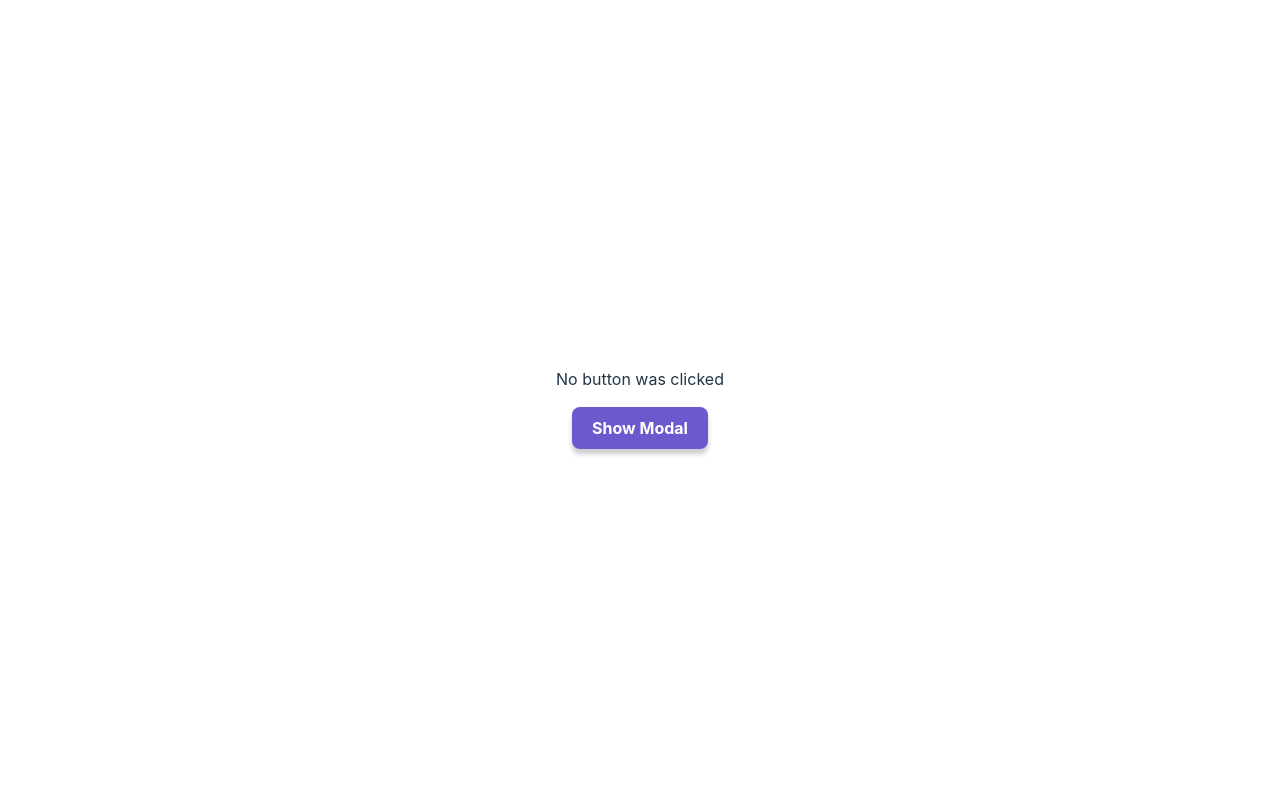
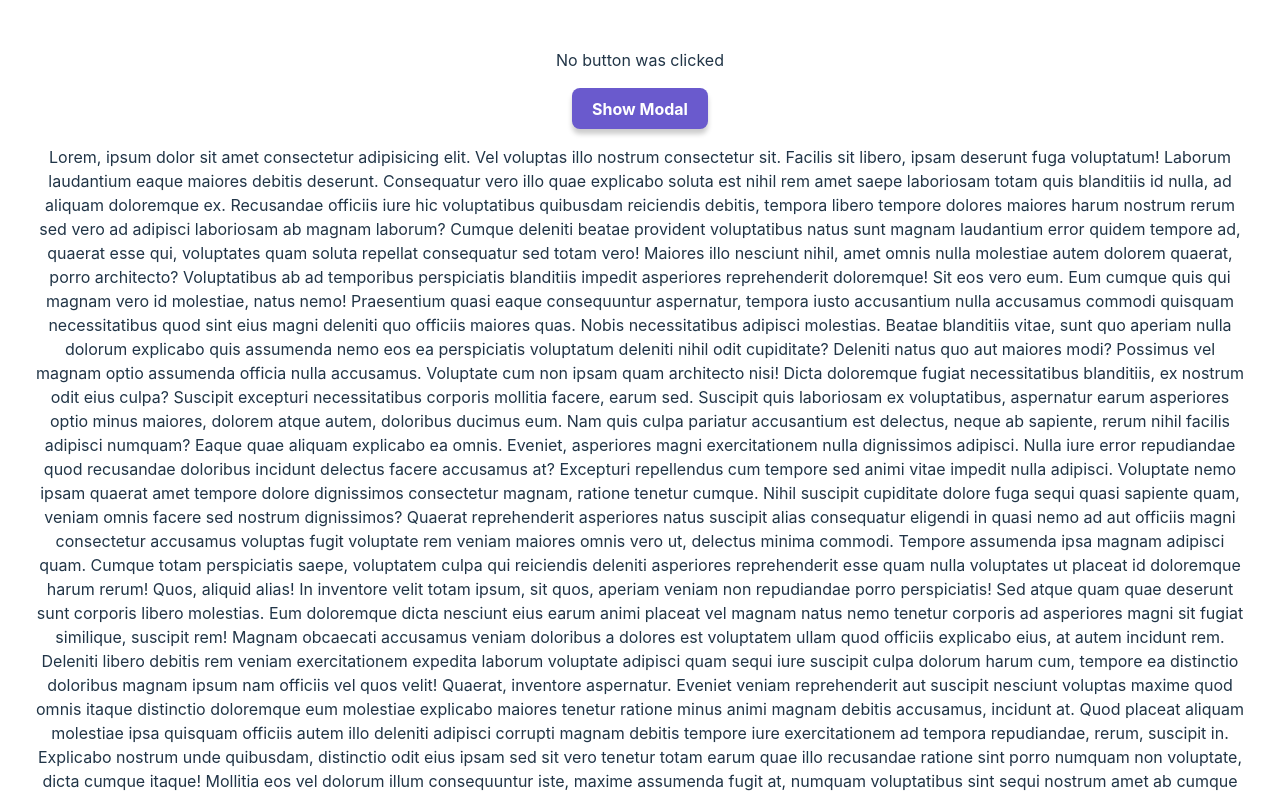
Before and after one commit to RamonSanGabriel/modal, a React (Vite) app: page / in a window 1280 px wide. Shown: the top 796 px of the page. Built offline with nearby package versions, Linux system fonts and the light colour scheme.

Commit message:
modal scroll disabled

```diff
--- a/src/App.jsx
+++ b/src/App.jsx
@@ -30,6 +30,7 @@ function App() {
             onClose={handleCloseModal}
             onSubmit={handleCloseModal}
             onCancel={handleCloseModal}
+            showModal={showModal}
           />,
           document.body
         )
@@ -38,6 +39,116 @@ function App() {
           Show Modal
         </button>
       )}
+      <p>
+        Lorem, ipsum dolor sit amet consectetur adipisicing elit. Vel voluptas
+        illo nostrum consectetur sit. Facilis sit libero, ipsam deserunt fuga
+        voluptatum! Laborum laudantium eaque maiores debitis deserunt.
+        Consequatur vero illo quae explicabo soluta est nihil rem amet saepe
+        laboriosam totam quis blanditiis id nulla, ad aliquam doloremque ex.
+        Recusandae officiis iure hic voluptatibus quibusdam reiciendis debitis,
+        tempora libero tempore dolores maiores harum nostrum rerum sed vero ad
+        adipisci laboriosam ab magnam laborum? Cumque deleniti beatae provident
+        voluptatibus natus sunt magnam laudantium error quidem tempore ad,
+        quaerat esse qui, voluptates quam soluta repellat consequatur sed totam
+        vero! Maiores illo nesciunt nihil, amet omnis nulla molestiae autem
+        dolorem quaerat, porro architecto? Voluptatibus ab ad temporibus
+        perspiciatis blanditiis impedit asperiores reprehenderit doloremque! Sit
+        eos vero eum. Eum cumque quis qui magnam vero id molestiae, natus nemo!
+        Praesentium quasi eaque consequuntur aspernatur, tempora iusto
+        accusantium nulla accusamus commodi quisquam necessitatibus quod sint
+        eius magni deleniti quo officiis maiores quas. Nobis necessitatibus
+        adipisci molestias. Beatae blanditiis vitae, sunt quo aperiam nulla
+        dolorum explicabo quis assumenda nemo eos ea perspiciatis voluptatum
+        deleniti nihil odit cupiditate? Deleniti natus quo aut maiores modi?
+        Possimus vel magnam optio assumenda officia nulla accusamus. Voluptate
+        cum non ipsam quam architecto nisi! Dicta doloremque fugiat
+        necessitatibus blanditiis, ex nostrum odit eius culpa? Suscipit
+        excepturi necessitatibus corporis mollitia facere, earum sed. Suscipit
+        quis laboriosam ex voluptatibus, aspernatur earum asperiores optio minus
+        maiores, dolorem atque autem, doloribus ducimus eum. Nam quis culpa
+        pariatur accusantium est delectus, neque ab sapiente, rerum nihil
+        facilis adipisci numquam? Eaque quae aliquam explicabo ea omnis.
+        Eveniet, asperiores magni exercitationem nulla dignissimos adipisci.
+        Nulla iure error repudiandae quod recusandae doloribus incidunt delectus
+        facere accusamus at? Excepturi repellendus cum tempore sed animi vitae
+        impedit nulla adipisci. Voluptate nemo ipsam quaerat amet tempore dolore
+        dignissimos consectetur magnam, ratione tenetur cumque. Nihil suscipit
+        cupiditate dolore fuga sequi quasi sapiente quam, veniam omnis facere
+        sed nostrum dignissimos? Quaerat reprehenderit asperiores natus suscipit
+        alias consequatur eligendi in quasi nemo ad aut officiis magni
+        consectetur accusamus voluptas fugit voluptate rem veniam maiores omnis
+        vero ut, delectus minima commodi. Tempore assumenda ipsa magnam adipisci
+        quam. Cumque totam perspiciatis saepe, voluptatem culpa qui reiciendis
+        deleniti asperiores reprehenderit esse quam nulla voluptates ut placeat
+        id doloremque harum rerum! Quos, aliquid alias! In inventore velit totam
+        ipsum, sit quos, aperiam veniam non repudiandae porro perspiciatis! Sed
+        atque quam quae deserunt sunt corporis libero molestias. Eum doloremque
+        dicta nesciunt eius earum animi placeat vel magnam natus nemo tenetur
+        corporis ad asperiores magni sit fugiat similique, suscipit rem! Magnam
+        obcaecati accusamus veniam doloribus a dolores est voluptatem ullam quod
+        officiis explicabo eius, at autem incidunt rem. Deleniti libero debitis
+        rem veniam exercitationem expedita laborum voluptate adipisci quam sequi
+        iure suscipit culpa dolorum harum cum, tempore ea distinctio doloribus
+        magnam ipsum nam officiis vel quos velit! Quaerat, inventore aspernatur.
+        Eveniet veniam reprehenderit aut suscipit nesciunt voluptas maxime quod
+        omnis itaque distinctio doloremque eum molestiae explicabo maiores
+        tenetur ratione minus animi magnam debitis accusamus, incidunt at. Quod
+        placeat aliquam molestiae ipsa quisquam officiis autem illo deleniti
+        adipisci corrupti magnam debitis tempore iure exercitationem ad tempora
+        repudiandae, rerum, suscipit in. Explicabo nostrum unde quibusdam,
+        distinctio odit eius ipsam sed sit vero tenetur totam earum quae illo
+        recusandae ratione sint porro numquam non voluptate, dicta cumque
+        itaque! Mollitia eos vel dolorum illum consequuntur iste, maxime
+        assumenda fugit at, numquam voluptatibus sint sequi nostrum amet ab
+        cumque quae, deserunt perspiciatis neque quam magnam. Non suscipit
+        laborum aliquid sunt ex voluptatum doloribus consectetur id iusto
+        veritatis optio esse soluta quam nostrum labore, eaque aliquam iste
+        quisquam ab. Quas est optio ad veritatis cupiditate harum adipisci
+        voluptatum, nihil at dolorum beatae porro, aperiam amet vel tempore
+        possimus voluptatem provident? Ipsum, voluptates, dolore ut dicta aut
+        commodi sapiente natus, odit repellat amet similique praesentium vel
+        expedita eos totam iusto ipsa tenetur dolorem quos quas autem ex vitae?
+        Qui velit minus odit unde veniam, eaque exercitationem illum rem ratione
+        officia totam perspiciatis molestias nulla accusamus modi error ipsa?
+        Amet, veniam laborum officiis a voluptate cum, dolores aliquid qui
+        expedita facere corporis architecto excepturi? A aliquid laborum
+        cupiditate velit neque corrupti quo atque eum unde facilis adipisci
+        natus dicta, aut, facere in! Quisquam non repellat alias debitis
+        pariatur in sed saepe vitae fuga aut? Pariatur unde rerum molestias
+        numquam reiciendis. Velit ea iusto repellat odio labore sapiente animi
+        quibusdam aliquam deleniti dignissimos. Qui, aut sunt eaque odit iste,
+        rerum saepe atque ab eveniet a laudantium fuga eos, natus dolore
+        repudiandae accusantium nihil cupiditate cum similique perferendis quae
+        officiis! Voluptas fugit in quos perferendis odio itaque natus odit, quo
+        nesciunt dolorum ipsa atque magni nobis rerum labore deleniti, eum
+        molestiae accusamus reiciendis ut obcaecati possimus doloremque ducimus.
+        Ratione fugiat quidem culpa hic molestiae nobis eius necessitatibus
+        officiis iste fugit iusto ipsam magnam quos autem tempore, omnis dolores
+        id nisi, quaerat tenetur? Sequi dolor ipsam animi aperiam maxime aliquam
+        tenetur corporis alias, repudiandae expedita tempora consequuntur ullam
+        soluta asperiores porro, possimus minima placeat. Dolorum corporis
+        incidunt consequuntur doloremque sequi beatae optio nulla unde deserunt
+        eum, numquam dignissimos, aliquid eveniet commodi, voluptatibus facere?
+        Doloribus pariatur labore sint numquam optio vitae ipsam quia
+        consectetur quaerat dolore. Ipsam vel minus perferendis possimus,
+        praesentium exercitationem eveniet minima soluta optio corporis
+        accusamus ratione temporibus consectetur, sapiente quaerat amet a vero
+        suscipit, ut animi tenetur. Nemo quidem excepturi accusantium magni
+        repellat doloribus numquam necessitatibus pariatur! Quaerat optio
+        tenetur sed doloremque impedit velit! Accusamus blanditiis dolorum est
+        id saepe vel nesciunt magnam perferendis pariatur inventore possimus ea
+        consectetur doloribus, dolorem quisquam assumenda? Enim, repudiandae
+        veniam aut eaque ullam tempora dignissimos voluptatibus dolorum, qui
+        quasi ut rem illo, molestiae ipsam? Mollitia minima possimus harum porro
+        consequuntur ipsa quis corporis esse laborum dignissimos dolor cumque,
+        nemo alias quidem iusto qui error ad aspernatur? Ex quasi eos nam, unde
+        voluptate, reiciendis harum aut recusandae fugiat perferendis ut
+        praesentium aperiam error. Voluptatibus excepturi ab distinctio est
+        voluptas nobis tenetur ipsa eligendi! Ex, atque ad voluptas consectetur
+        cupiditate doloribus dolor nobis, quo explicabo ea maiores architecto
+        error consequatur? Reprehenderit nemo dolorem obcaecati voluptas
+        delectus animi expedita.
+      </p>
     </div>
   );
 }
--- a/src/components/Modal/Modal.jsx
+++ b/src/components/Modal/Modal.jsx
@@ -1,6 +1,10 @@
+import { useEffect } from 'react';
 import css from './Modal.module.css';
 
-const Modal = ({ onClose, onSubmit, onCancel, handleCloseModal }) => {
+const Modal = ({ onClose, onSubmit, onCancel, showModal }) => {
+  useEffect(() => {
+    document.body.style.overflow = showModal ? 'hidden' : 'unset';
+  }, [showModal]);
   return (
     <div
       className={css.modal}
```
